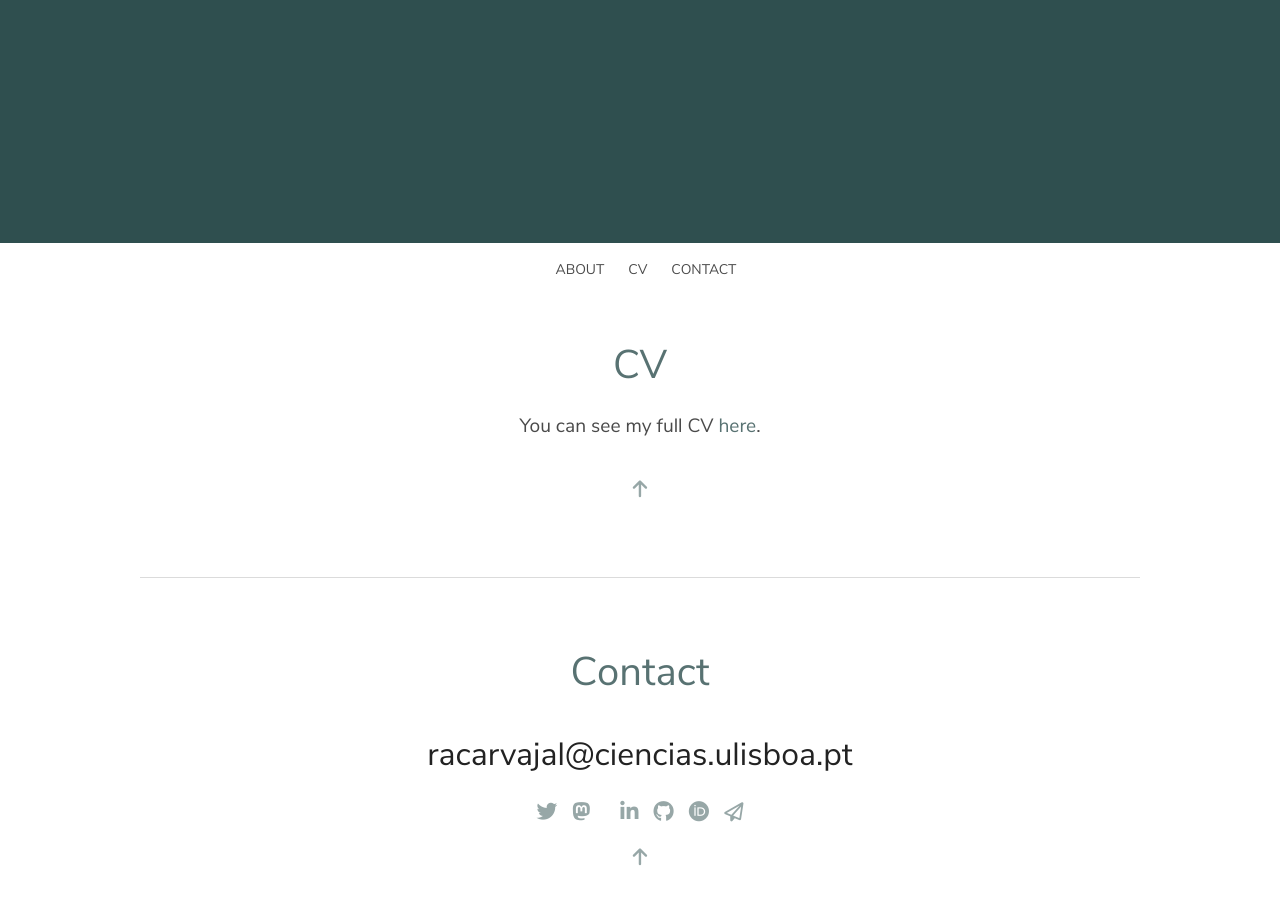
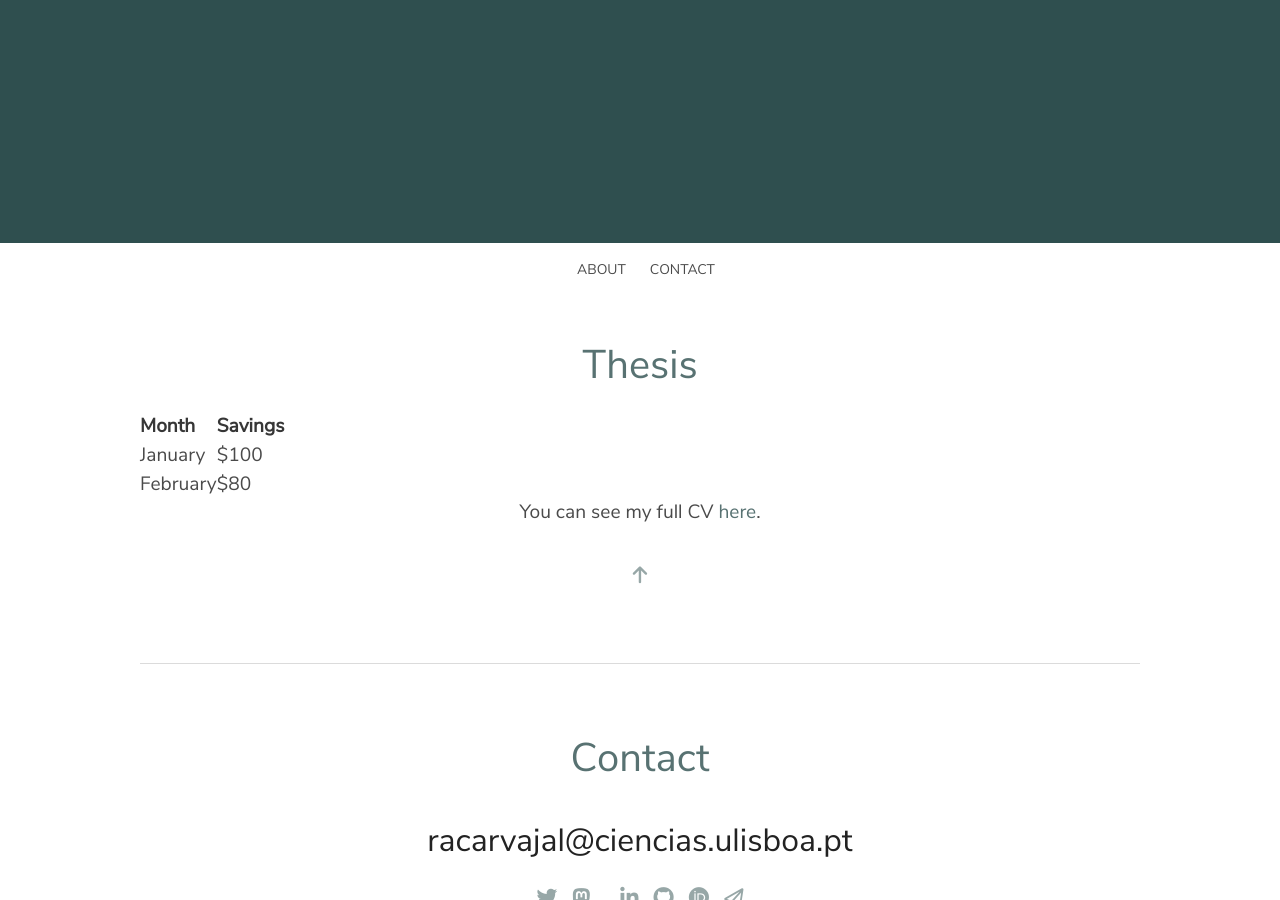
Before and after one commit to racarvajal/racarvajal.github.io, a Jekyll site: the page thesis.html, which Jekyll copies as it is, in a window 1280 px wide and 900 px high, scrolled down 605 px. Built offline with Jekyll 4.4.1, drawn with Linux system fonts in a browser that asks for light colours.

Commit message:
test table

```diff
--- a/thesis.html
+++ b/thesis.html
@@ -96,8 +96,6 @@
             <div class="navbar-menu has-content-centered" id="navMenu">
               <a class="navbar-item" href="../#about">About</a>
 
-              <a class="navbar-item" href="#cv">CV</a>
-
               <a class="navbar-item" href="#contact">Contact</a>
               <!-- <a class="navbar-item" href="#test">Test</a> -->
             </div>
@@ -108,8 +106,22 @@
 
     <div class="section" id="cv">
       <div class="container">
-        <h2 class="title is-2 has-text-centered">CV</h2>
+        <h2 class="title is-2 has-text-centered">Thesis</h2>
 
+        <table>
+          <tr>
+            <th>Month</th>
+            <th>Savings</th>
+          </tr>
+          <tr>
+            <td>January</td>
+            <td>$100</td>
+          </tr>
+          <tr>
+            <td>February</td>
+            <td>$80</td>
+          </tr>
+        </table>
         <div class="markdown has-text-centered">
           <p>You can see my full CV <a href="files/CV_RCP_en.pdf">here</a>.</p>
         </div>
```
